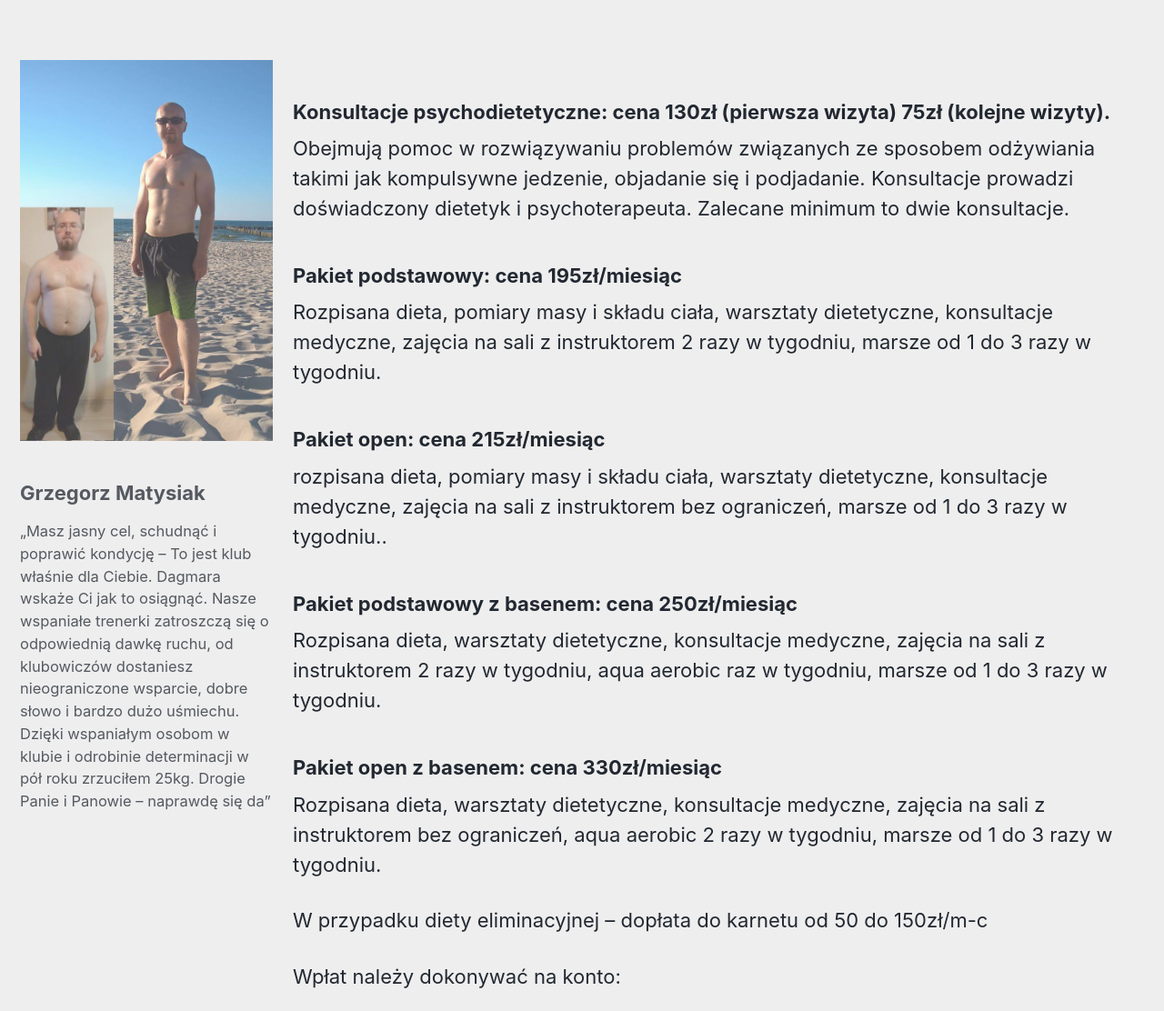
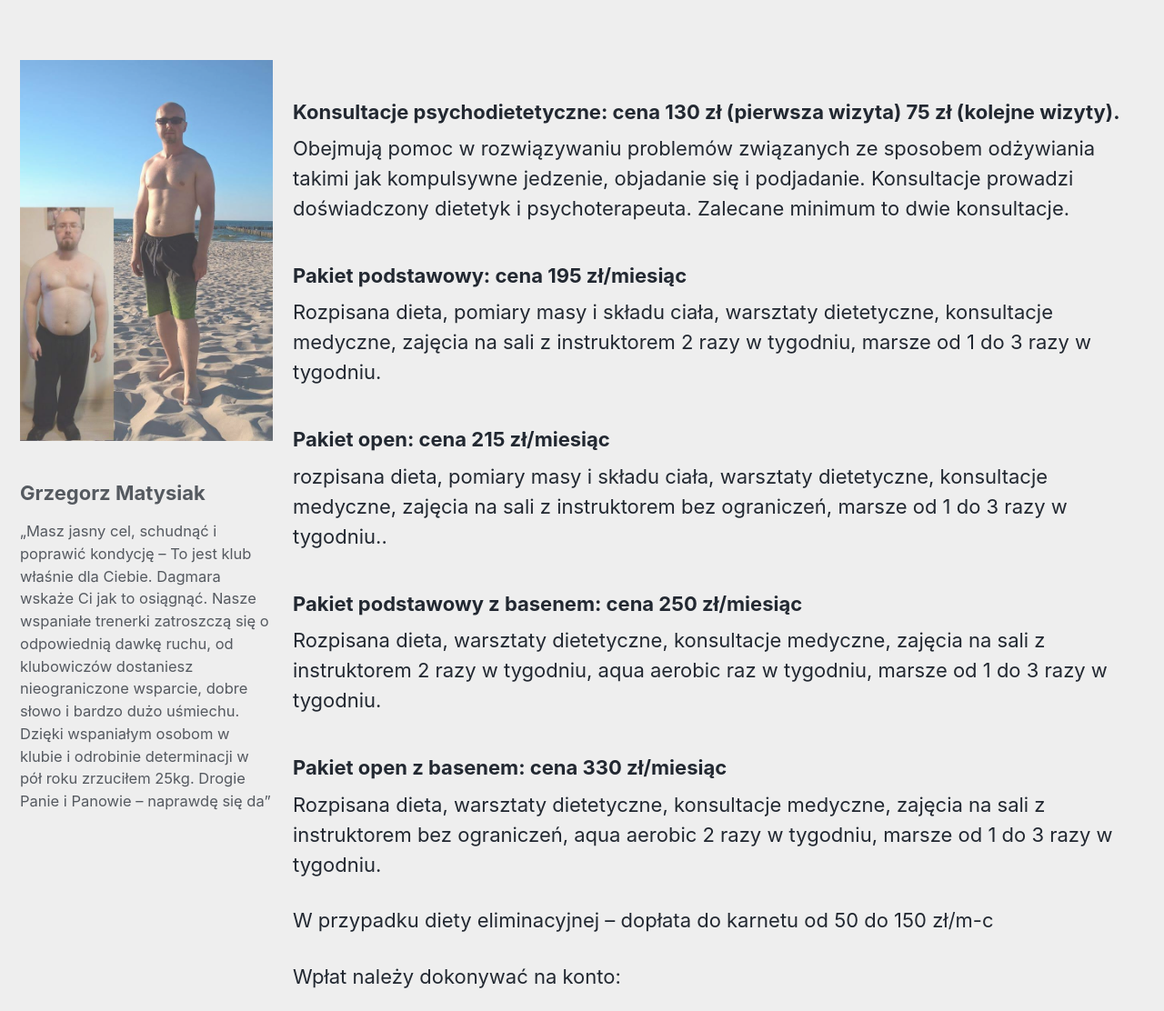
Before and after one commit to PiotrowskiD/PiotrowskiD.github.io, a Jekyll site: the page built from _pages/oferta.md, in a window 1280 px wide. Shown: the part 348-1460 px from the top of the page at 91% size. Built offline with Jekyll 4.4.1, drawn with Linux system fonts in a browser that asks for light colours; cached includes are drawn as plain includes; nearby versions of some CDN libraries.

Commit message:
add space before currency

```diff
--- a/_pages/oferta.md
+++ b/_pages/oferta.md
@@ -16,31 +16,31 @@ description: Karnety już od 195zł. – w cenie karnetu rozpisana spersonalizow
 ---
 
 
-### Konsultacje psychodietetyczne: cena 130zł (pierwsza wizyta) 75zł (kolejne wizyty).
+### Konsultacje psychodietetyczne: cena 130 zł (pierwsza wizyta) 75 zł (kolejne wizyty).
 Obejmują pomoc w rozwiązywaniu problemów związanych ze sposobem odżywiania takimi jak kompulsywne jedzenie, objadanie się i podjadanie. Konsultacje prowadzi doświadczony dietetyk i psychoterapeuta. Zalecane minimum to dwie konsultacje.
 
 
 
-### Pakiet podstawowy: cena 195zł/miesiąc
+### Pakiet podstawowy: cena 195 zł/miesiąc
 Rozpisana dieta, pomiary masy i składu ciała, warsztaty dietetyczne, konsultacje medyczne, zajęcia na sali z instruktorem 2 razy w tygodniu, marsze od 1 do 3 razy w tygodniu.
 
 
-### Pakiet open: cena 215zł/miesiąc
+### Pakiet open: cena 215 zł/miesiąc
 rozpisana dieta, pomiary masy i składu ciała, warsztaty dietetyczne, konsultacje medyczne, zajęcia na sali z instruktorem bez ograniczeń, marsze od 1 do 3 razy w tygodniu..
 
 
-### Pakiet podstawowy z basenem: cena 250zł/miesiąc
+### Pakiet podstawowy z basenem: cena 250 zł/miesiąc
 Rozpisana dieta, warsztaty dietetyczne, konsultacje medyczne, zajęcia na sali z instruktorem 2 razy w tygodniu, aqua aerobic raz w tygodniu, marsze od 1 do 3 razy w tygodniu.
 
 
-### Pakiet open z basenem: cena 330zł/miesiąc
+### Pakiet open z basenem: cena 330 zł/miesiąc
 Rozpisana dieta, warsztaty dietetyczne, konsultacje medyczne, zajęcia na sali z instruktorem bez ograniczeń, aqua aerobic 2 razy w tygodniu, marsze od 1 do 3 razy w tygodniu.
 
 
 
 
 W przypadku diety eliminacyjnej – dopłata do karnetu od
-50 do 150zł/m-c
+50 do 150 zł/m-c
 
 Wpłat należy dokonywać na konto:
 
```
